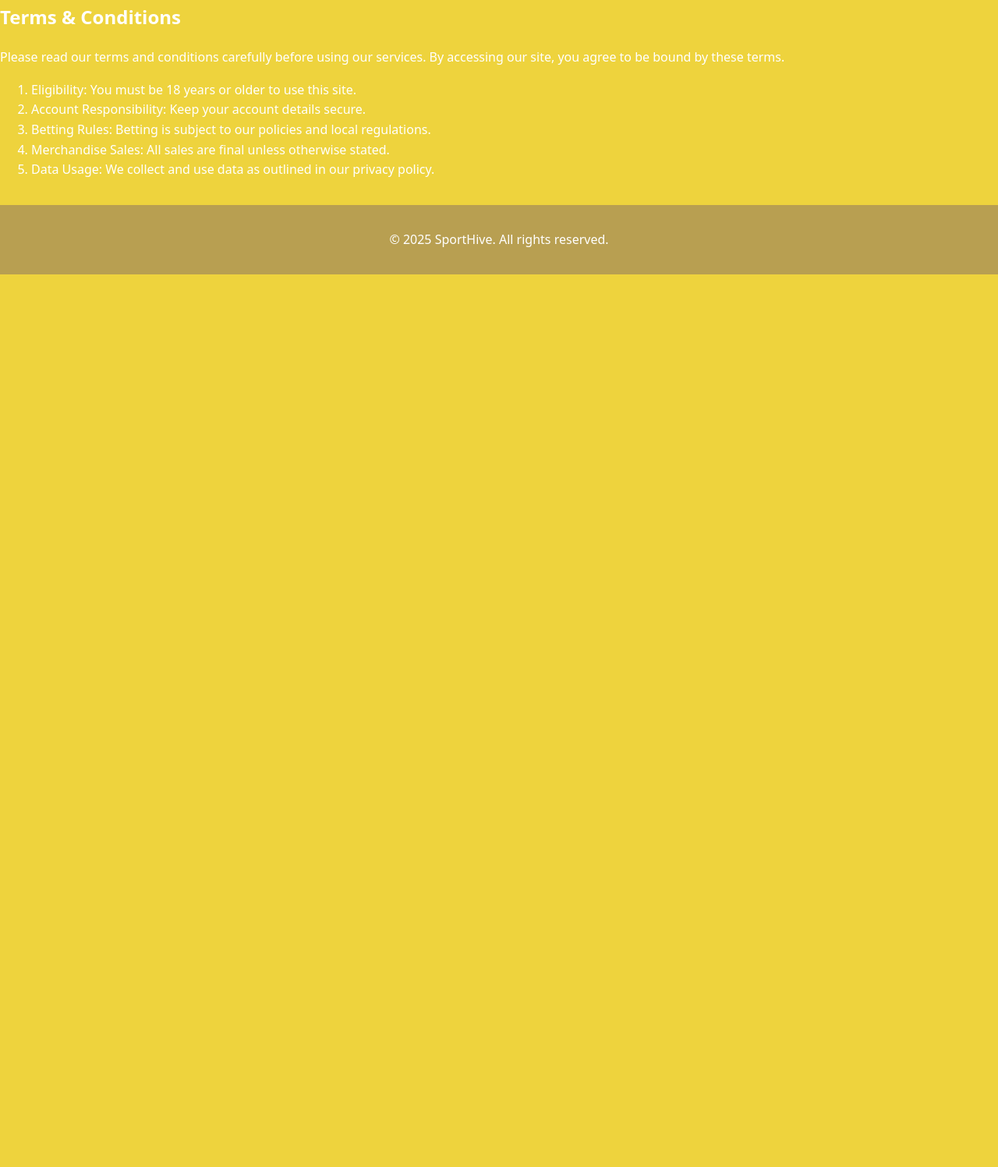
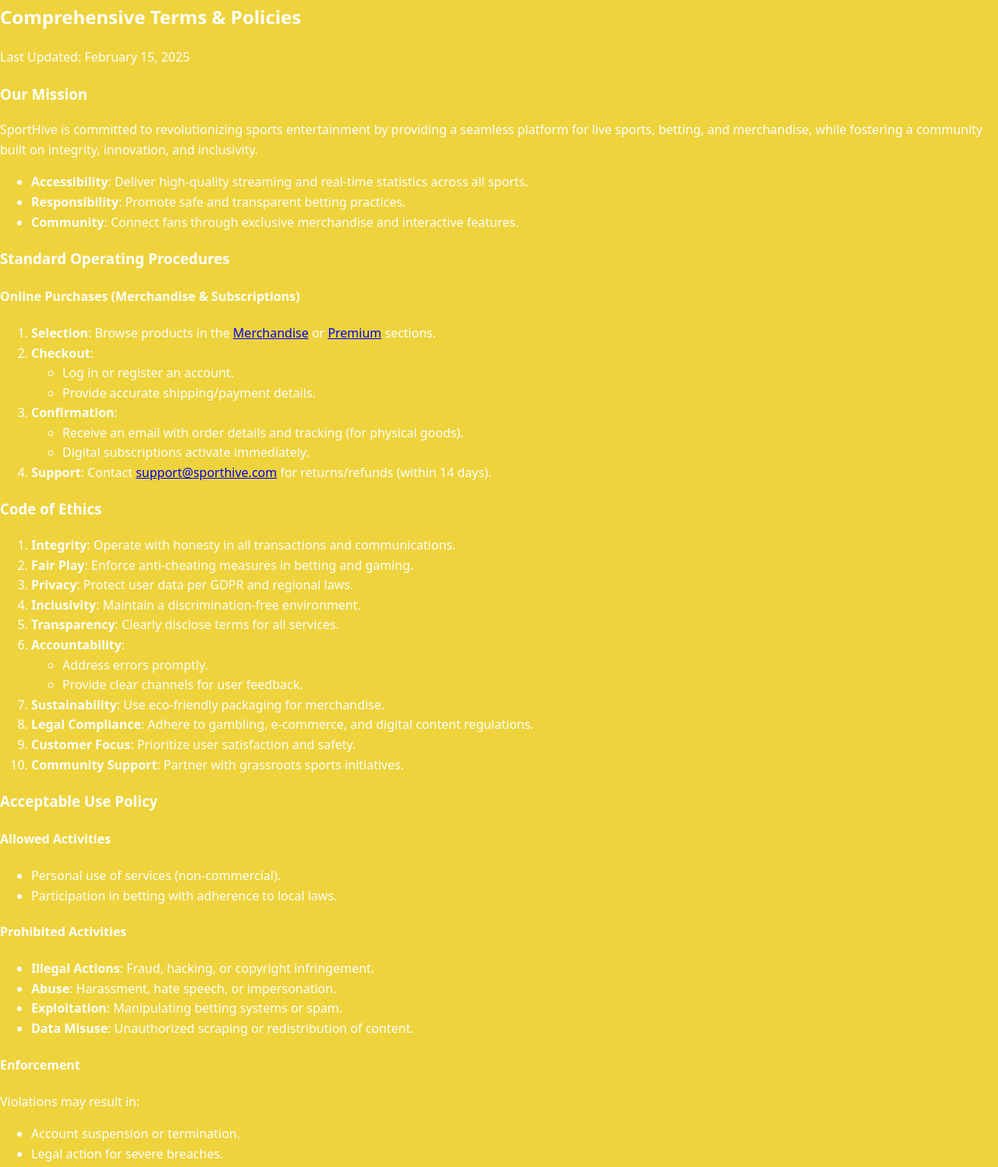
Before and after one commit to LeratoMokuku/SportHive, a plain HTML site: page terms.html in a window 1280 px wide. Shown: the part 209-1706 px from the top of the page at 78% size. Before the commit the page ends 800 px from the top, so only its background shows below. Drawn offline with Linux system fonts and the light colour scheme.

Commit message:
Update terms.html

```diff
--- a/terms.html
+++ b/terms.html
@@ -3,13 +3,13 @@
 <head>
   <meta charset="UTF-8" />
   <meta name="viewport" content="width=device-width, initial-scale=1.0" />
-  <title>SportHive - Terms &amp; Conditions</title>
+  <title>SportHive - Terms & Policies</title>
   <link rel="stylesheet" href="style.css" />
   <script src="script.js" defer></script>
 </head>
 <body>
   <header>
-    <h1>SportHive - Terms &amp; Conditions</h1>
+    <h1>SportHive - Terms & Policies</h1>
     <nav>
       <ul>
         <li><a href="index.html">Home</a></li>
@@ -28,15 +28,113 @@
   </header>
   <main>
     <section class="content">
-      <h2>Terms &amp; Conditions</h2>
-      <p>Please read our terms and conditions carefully before using our services. By accessing our site, you agree to be bound by these terms.</p>
-      <ol>
-        <li>Eligibility: You must be 18 years or older to use this site.</li>
-        <li>Account Responsibility: Keep your account details secure.</li>
-        <li>Betting Rules: Betting is subject to our policies and local regulations.</li>
-        <li>Merchandise Sales: All sales are final unless otherwise stated.</li>
-        <li>Data Usage: We collect and use data as outlined in our privacy policy.</li>
-      </ol>
+      <h2>Comprehensive Terms & Policies</h2>
+      <p>Last Updated: February 15, 2025</p>
+
+      <!-- Mission Statement -->
+      <article class="policy-section">
+        <h3>Our Mission</h3>
+        <p>SportHive is committed to revolutionizing sports entertainment by providing a seamless platform for live sports, betting, and merchandise, while fostering a community built on integrity, innovation, and inclusivity.</p>
+        <ul>
+          <li><strong>Accessibility</strong>: Deliver high-quality streaming and real-time statistics across all sports.</li>
+          <li><strong>Responsibility</strong>: Promote safe and transparent betting practices.</li>
+          <li><strong>Community</strong>: Connect fans through exclusive merchandise and interactive features.</li>
+        </ul>
+      </article>
+
+      <!-- Standard Operating Procedure (SOP) -->
+      <article class="policy-section">
+        <h3>Standard Operating Procedures</h3>
+        <h4>Online Purchases (Merchandise & Subscriptions)</h4>
+        <ol>
+          <li><strong>Selection</strong>: Browse products in the <a href="merchandise.html">Merchandise</a> or <a href="index.html#premium">Premium</a> sections.</li>
+          <li><strong>Checkout</strong>:
+            <ul>
+              <li>Log in or register an account.</li>
+              <li>Provide accurate shipping/payment details.</li>
+            </ul>
+          </li>
+          <li><strong>Confirmation</strong>:
+            <ul>
+              <li>Receive an email with order details and tracking (for physical goods).</li>
+              <li>Digital subscriptions activate immediately.</li>
+            </ul>
+          </li>
+          <li><strong>Support</strong>: Contact <a href="mailto:support@sporthive.com">support@sporthive.com</a> for returns/refunds (within 14 days).</li>
+        </ol>
+      </article>
+
+      <!-- Code of Ethics (CoE) -->
+      <article class="policy-section">
+        <h3>Code of Ethics</h3>
+        <ol>
+          <li><strong>Integrity</strong>: Operate with honesty in all transactions and communications.</li>
+          <li><strong>Fair Play</strong>: Enforce anti-cheating measures in betting and gaming.</li>
+          <li><strong>Privacy</strong>: Protect user data per GDPR and regional laws.</li>
+          <li><strong>Inclusivity</strong>: Maintain a discrimination-free environment.</li>
+          <li><strong>Transparency</strong>: Clearly disclose terms for all services.</li>
+          <li><strong>Accountability</strong>:
+            <ul>
+              <li>Address errors promptly.</li>
+              <li>Provide clear channels for user feedback.</li>
+            </ul>
+          </li>
+          <li><strong>Sustainability</strong>: Use eco-friendly packaging for merchandise.</li>
+          <li><strong>Legal Compliance</strong>: Adhere to gambling, e-commerce, and digital content regulations.</li>
+          <li><strong>Customer Focus</strong>: Prioritize user satisfaction and safety.</li>
+          <li><strong>Community Support</strong>: Partner with grassroots sports initiatives.</li>
+        </ol>
+      </article>
+
+      <!-- Acceptable Use Policy (AUP) -->
+      <article class="policy-section">
+        <h3>Acceptable Use Policy</h3>
+        <h4>Allowed Activities</h4>
+        <ul>
+          <li>Personal use of services (non-commercial).</li>
+          <li>Participation in betting with adherence to local laws.</li>
+        </ul>
+        <h4>Prohibited Activities</h4>
+        <ul>
+          <li><strong>Illegal Actions</strong>: Fraud, hacking, or copyright infringement.</li>
+          <li><strong>Abuse</strong>: Harassment, hate speech, or impersonation.</li>
+          <li><strong>Exploitation</strong>: Manipulating betting systems or spam.</li>
+          <li><strong>Data Misuse</strong>: Unauthorized scraping or redistribution of content.</li>
+        </ul>
+        <h4>Enforcement</h4>
+        <p>Violations may result in:</p>
+        <ul>
+          <li>Account suspension or termination.</li>
+          <li>Legal action for severe breaches.</li>
+        </ul>
+      </article>
+
+      <!-- General Terms & Conditions -->
+      <article class="policy-section">
+        <h3>General Terms</h3>
+        <ol>
+          <li><strong>Eligibility</strong>:
+            <ul>
+              <li>18+ for betting; 13+ for general use (with parental consent).</li>
+              <li>Geographic restrictions may apply.</li>
+            </ul>
+          </li>
+          <li><strong>Account Security</strong>:
+            <ul>
+              <li>Users are responsible for safeguarding login credentials.</li>
+              <li>Report suspicious activity immediately.</li>
+            </ul>
+          </li>
+          <li><strong>Data Usage</strong>: See our <a href="#privacy">Privacy Policy</a> for details on data collection.</li>
+          <li><strong>Amendments</strong>: Terms may update; continued use constitutes acceptance.</li>
+          <li><strong>Disputes</strong>: Governed by the laws of [Jurisdiction].</li>
+        </ol>
+      </article>
+
+      <div class="contact">
+        <h3>Questions?</h3>
+        <p>Contact us at <a href="mailto:support@sporthive.com">support@sporthive.com</a>.</p>
+      </div>
     </section>
   </main>
   <footer>
```
